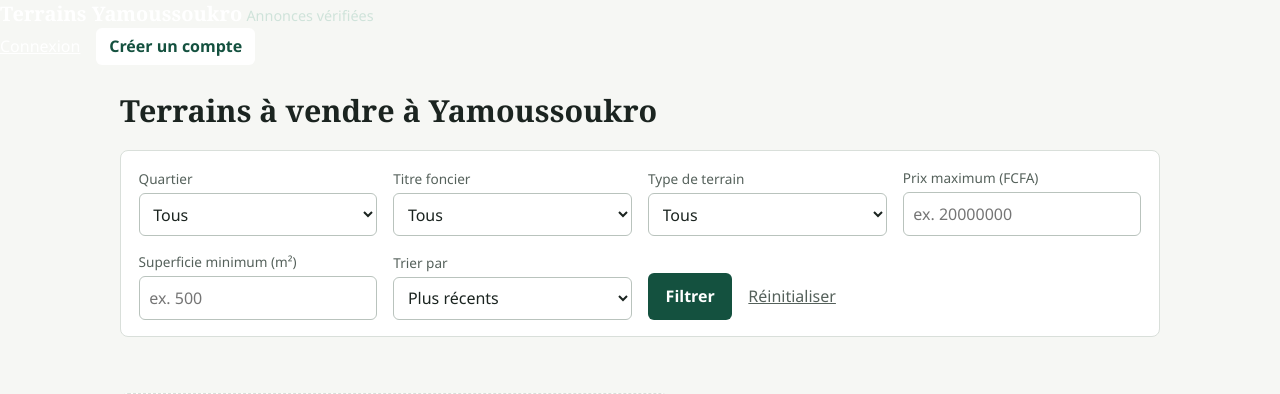
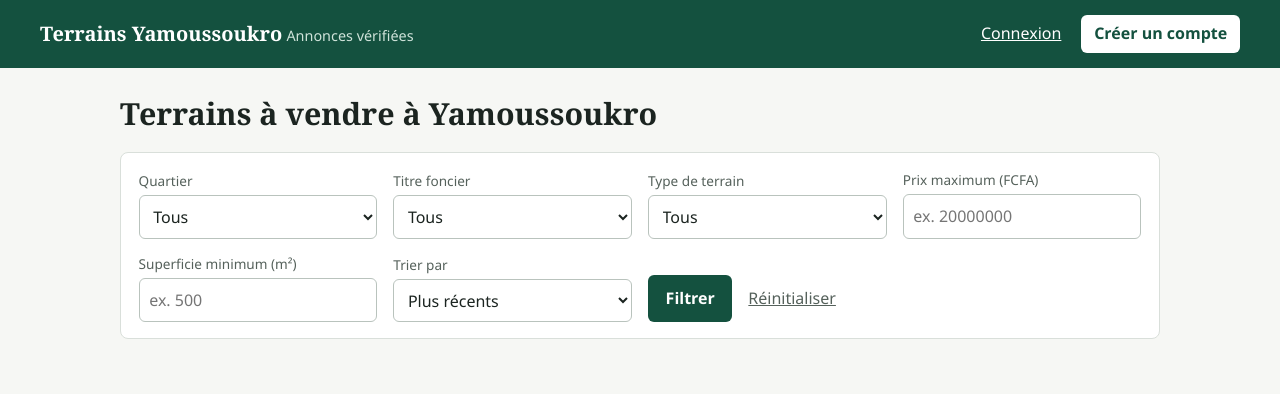
Before and after one commit to Kev4126/Terrains-Yamoussoukro, a Flask app: page / in a window 1280 px wide. Shown: the top 394 px of the page. Run offline with Flask 3, Linux system fonts and the light colour scheme; data that the repository does not hold is empty; parts of the project's set-up code (start-up, migrations or seed data) failed here and were passed over.

Commit message:
Nouveau header sémantique et footer nettoyé

```diff
--- a/static/style.css
+++ b/static/style.css
@@ -199,3 +199,24 @@ a:focus-visible, .bouton:focus-visible {
 .vignette { width: 160px; height: 120px; object-fit: cover; border-radius: 6px; border: 1px solid var(--trait); }
 .vide-vignette { display: flex; align-items: center; justify-content: center; background: var(--vert-clair); color: var(--vert); font-size: 0.85rem; }
 .annonce-admin .actions form { margin: 0; }
+
+/* --- Amélioration du Header / Navigation --- */
+.site-header {
+  background-color: var(--vert);
+  padding: 15px 30px;
+}
+
+.header-container {
+  display: flex;
+  justify-content: space-between;
+  align-items: center;
+  max-width: 1200px;
+  margin: 0 auto;
+}
+
+.entete-nav {
+  margin-left: auto;
+  display: flex;
+  align-items: center;
+  gap: 20px;
+}
```
